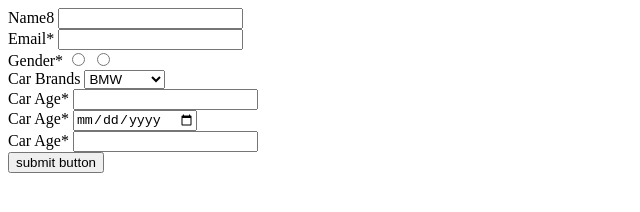
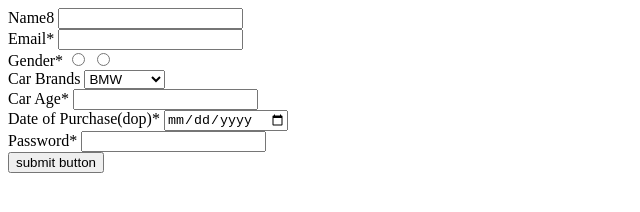
Before and after one commit to acciojob/car-insurance-form-Kyamu, a website: page main.html in a window 1280 px wide. Shown: the whole page, without its empty margins (0-640 px from the left). Drawn offline with Linux system fonts and the light colour scheme.

Commit message:
created a submission

```diff
--- a/main.html
+++ b/main.html
@@ -34,11 +34,11 @@
 			<input type="number" id="carages" required>
 		</div>
 		<div>
-			<label for="dop">Car Age*</label>
+			<label for="dop">Date of Purchase(dop)*</label>
 			<input type="date" id="dop" required
 		</div>
 		<div>
-			<label for="password">Car Age*</label>
+			<label for="password">Password*</label>
 			<input type="password" id="password" required>
 		</div>
 		<div>
```
